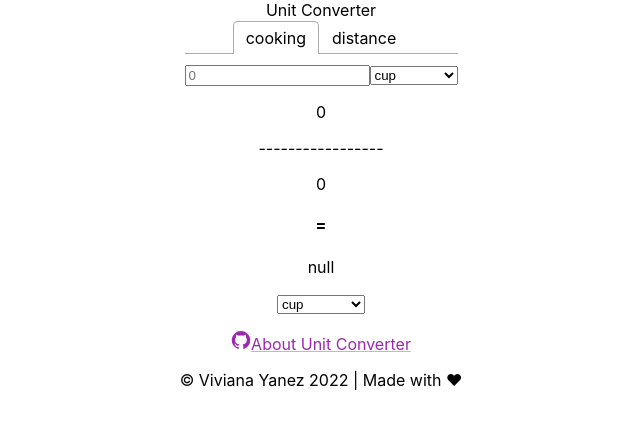
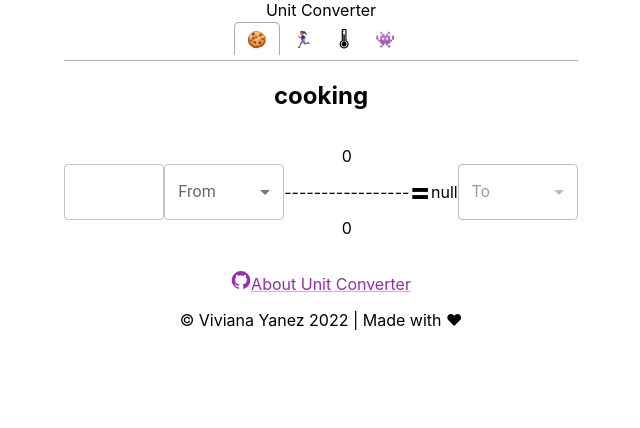
Before and after one commit to vivitt/unit-converter, a React (Create React App) app: page / in a window 1280 px wide. Shown: the top 428 px of the page, without its empty margins (319-959 px from the left). Built offline with nearby package versions, Linux system fonts and the light colour scheme.

Commit message:
added units and categories

```diff
--- a/src/App.scss
+++ b/src/App.scss
@@ -36,9 +36,16 @@
     transform: rotate(360deg);
   }
 }
-.form__selects {
+.converter {
   display: flex;
   flex-flow: row wrap;
   justify-content: center;
   align-items: center;
+  &__input,
+  &__results {
+    display: flex;
+    flex-flow: row nowrap;
+    justify-content: flex-start;
+    align-items: center;
+  }
 }
--- a/src/components/InputField.tsx
+++ b/src/components/InputField.tsx
@@ -21,7 +21,7 @@ const InputField: React.FC<IProps> = ({
       id="numberToConverInput"
       variant="outlined"
       value={numberToConvert}
-      placeholder="0"
+      // placeholder="0"
       type="number"
       onChange={(e) => {
         setNumberToConvert(e.target.value);
--- a/src/components/SelectInput.tsx
+++ b/src/components/SelectInput.tsx
@@ -16,6 +16,7 @@ interface IProps {
   direction: string;
   state: IUnit;
   setState: React.Dispatch<React.SetStateAction<IUnit>>;
+  isDisabled: boolean;
 }
 
 const SelectInput: React.FC<IProps> = ({
@@ -24,28 +25,23 @@ const SelectInput: React.FC<IProps> = ({
   direction,
   setState,
   state,
+  isDisabled,
 }: IProps) => {
   const [unit, setUnit] = useState<string>("");
 
   const handleChange = (event: SelectChangeEvent) => {
     setUnit(event.target.value as string);
-
     setState({
-      resourceName: unit,
-      multiplier: findMultiplier(conversionType, units, unit),
+      resourceName: event.target.value,
+      multiplier: findMultiplier(conversionType, units, event.target.value),
     });
   };
 
   return (
     <Box sx={{ minWidth: 120 }}>
-      <FormControl fullWidth>
+      <FormControl fullWidth disabled={isDisabled}>
         <InputLabel id={conversionType}>{direction}</InputLabel>
-        <Select
-          defaultValue={options[0].resourceName}
-          id={direction}
-          value={unit}
-          onChange={handleChange}
-        >
+        <Select id={direction} value={unit} onChange={handleChange}>
           {options.map((u) => (
             <MenuItem value={u.resourceName}>{u.resourceName}</MenuItem>
           ))}
--- a/src/components/TabGroup.tsx
+++ b/src/components/TabGroup.tsx
@@ -22,8 +22,8 @@ const TabGroup: React.FC = () => {
     resourceName: "",
     multiplier: 0,
   });
-
-  const [numberToConvert, setNumberToConvert] = useState<string>("hol");
+  const [disableTo, setDisableTo] = useState<boolean>(true);
+  const [numberToConvert, setNumberToConvert] = useState<string>("");
 
   const [result, setResult] = useState<string>("0");
 
@@ -41,57 +41,46 @@ const TabGroup: React.FC = () => {
     console.log(n, from.multiplier, to.multiplier);
     return convert(n, from.multiplier, to.multiplier);
   };
+  useEffect(() => {
+    if (from.resourceName !== "") {
+      setDisableTo(false);
+    }
+  }, [from]);
 
   useEffect(() => {
     setResult(getResult(numberToConvert));
     console.log(result);
-  }, [to]);
+  }, [to, from, numberToConvert]);
 
   return (
     <Tabs>
       <TabList>
         {units.map((u) => (
-          <Tab>{u.slug}</Tab>
+          <Tab>{u.emoji}</Tab>
         ))}
       </TabList>
       {units.map((u) => (
         <TabPanel>
+          <div className="title">
+            <h2>{u.slug}</h2>
+          </div>
           <div className="converter">
-            <div className="form">
-              {/* <InputField
+            <div className="converter__input">
+              <InputField
                 numberToConvert={numberToConvert}
                 setNumberToConvert={setNumberToConvert}
-              /> */}
-              <input
-                type="number"
-                value={numberToConvert}
-                placeholder="0"
-                onChange={(e) => {
-                  setNumberToConvert(e.target.value);
-                }}
-              ></input>
-              <select
-                value={from.resourceName}
-                onChange={(e) => {
-                  let n = e.target.value;
-                  setFrom({
-                    resourceName: n,
-                    multiplier: findMultiplier(u.slug, units, n),
-                  });
-                }}
-                placeholder="From"
-              >
-                {u.units.map((o) => (
-                  <option value={o.resourceName}>{o.resourceName}</option>
-                ))}
-              </select>
-              {/* <SelectInput
+              />
+
+              <SelectInput
                 conversionType={u.slug}
                 options={u.units}
                 direction="From"
                 state={from}
                 setState={setFrom}
-              ></SelectInput> */}
+                isDisabled={false}
+              ></SelectInput>
+            </div>
+            <div className="converter__units">
               <span>
                 <p>
                   {to.multiplier} {to.resourceName}
@@ -101,30 +90,27 @@ const TabGroup: React.FC = () => {
                   {from.multiplier} {from.resourceName}
                 </p>
               </span>
+            </div>
+            <div className="converter__equalSign">
               <span>
-                <h4>=</h4>
+                <h1>=</h1>
               </span>
+            </div>
+            <div className="converter__results">
               <p>{result}</p>
-              <select
-                value={to.resourceName}
-                onChange={(e) => {
-                  let n = e.target.value;
-                  setTo({
-                    resourceName: n,
-                    multiplier: findMultiplier(u.slug, units, n),
-                  });
-                }}
-                defaultValue={1}
-              >
-                {u.units.map((o) => (
-                  <option value={o.resourceName}>{o.resourceName}</option>
-                ))}
-              </select>
+              <SelectInput
+                conversionType={u.slug}
+                options={u.units}
+                direction="To"
+                state={to}
+                setState={setTo}
+                isDisabled={disableTo}
+              ></SelectInput>
             </div>
-            {/* <Button variant="outlined" onClick={handleSwap}>
+          </div>
+          {/* <Button variant="outlined" onClick={handleSwap}>
               <SwapHorizIcon></SwapHorizIcon>
             </Button> */}
-          </div>
         </TabPanel>
       ))}
     </Tabs>
--- a/src/converter.tsx
+++ b/src/converter.tsx
@@ -15,7 +15,6 @@ export const findMultiplier = (
   const unitsArr = conversionTypeArr[0].units.filter(
     (u) => u.resourceName === c
   );
-  console.log(unitsArr, "****");
-  console.log(unitsArr[0].multiplier);
+
   return unitsArr[0].multiplier;
 };
--- a/src/units/unit.tsx
+++ b/src/units/unit.tsx
@@ -1,12 +1,14 @@
 export interface IUnit {
   resourceName: string;
   multiplier: number;
+  divider?: number;
 }
 
 export interface IUnitGroup {
   category: string;
   sort: number;
   slug: string;
+  emoji: string;
   units: IUnit[];
 }
 
@@ -16,18 +18,35 @@ export const units: IUnitGroup[] = [
 
     sort: 1,
     slug: "cooking",
+    emoji: "🍪",
     units: [
       {
         resourceName: "cup",
         multiplier: 1,
+        divider: 1,
       },
       {
         resourceName: "tablespoon",
-        multiplier: 0.065,
+        multiplier: 15.4,
+        divider: 0.065,
       },
       {
         resourceName: "teaspoon",
-        multiplier: 0.02,
+        multiplier: 50,
+        divider: 0.02,
+      },
+      { resourceName: "kilo", multiplier: 0.25, divider: 4 },
+      { resourceName: "kilogram", multiplier: 0.25, divider: 4 },
+      {
+        resourceName: "gram",
+        multiplier: 250,
+        divider: 0.004,
+      },
+      { resourceName: "pound", multiplier: 0.55, divider: 1.8 },
+      {
+        resourceName: "pinch",
+        multiplier: 500,
+        divider: 0.002,
       },
     ],
   },
@@ -36,18 +55,105 @@ export const units: IUnitGroup[] = [
 
     sort: 2,
     slug: "distance",
+    emoji: "🏃🏽‍♀️",
     units: [
       {
         resourceName: "meter",
         multiplier: 1,
+        divider: 1,
+      },
+      {
+        resourceName: "centimeter",
+        multiplier: 100,
+        divider: 0.01,
       },
       {
         resourceName: "inch",
-        multiplier: 0.0254,
+        multiplier: 39.37,
+        divider: 0.0254,
       },
       {
         resourceName: "yard",
-        multiplier: 0.9144,
+        multiplier: 1.09,
+        divider: 0.9144,
+      },
+      {
+        resourceName: "soccer field",
+        multiplier: 0.009,
+        divider: 111.11,
+      },
+      {
+        resourceName: "ligth year",
+        multiplier: 1.057001e-16,
+        divider: 9460730472580800,
+      },
+      {
+        resourceName: "feet",
+        multiplier: 3.28,
+        divider: 0.3,
+      },
+    ],
+  },
+  {
+    category: "UnitGroup_Temp",
+
+    sort: 3,
+    slug: "temperature",
+    emoji: "🌡",
+    units: [
+      {
+        resourceName: "celsius",
+        multiplier: 1,
+        divider: 1,
+      },
+      {
+        resourceName: "farenheit",
+        multiplier: 33.8,
+        divider: 0.029,
+      },
+      {
+        resourceName: "kelvin",
+        multiplier: 274.17,
+        divider: 0.003,
+      },
+    ],
+  },
+  {
+    category: "UnitGroup_DigitalStorage",
+
+    sort: 4,
+    slug: "digital storage",
+    emoji: "👾",
+    units: [
+      {
+        resourceName: "kilobyte",
+        multiplier: 1,
+        divider: 1,
+      },
+      {
+        resourceName: "bit",
+        multiplier: 8000,
+        divider: 0.000125,
+      },
+      {
+        resourceName: "byte",
+        multiplier: 1000,
+        divider: 0.001,
+      },
+      {
+        resourceName: "megabyte",
+        multiplier: 0.001,
+        divider: 1000,
+      },
+      {
+        resourceName: "gigabyte",
+        multiplier: 0.000001,
+        divider: 1000000,
+      },
+      {
+        resourceName: "terabyte",
+        multiplier: 0.00000001,
+        divider: 1000000000,
       },
     ],
   },
```
